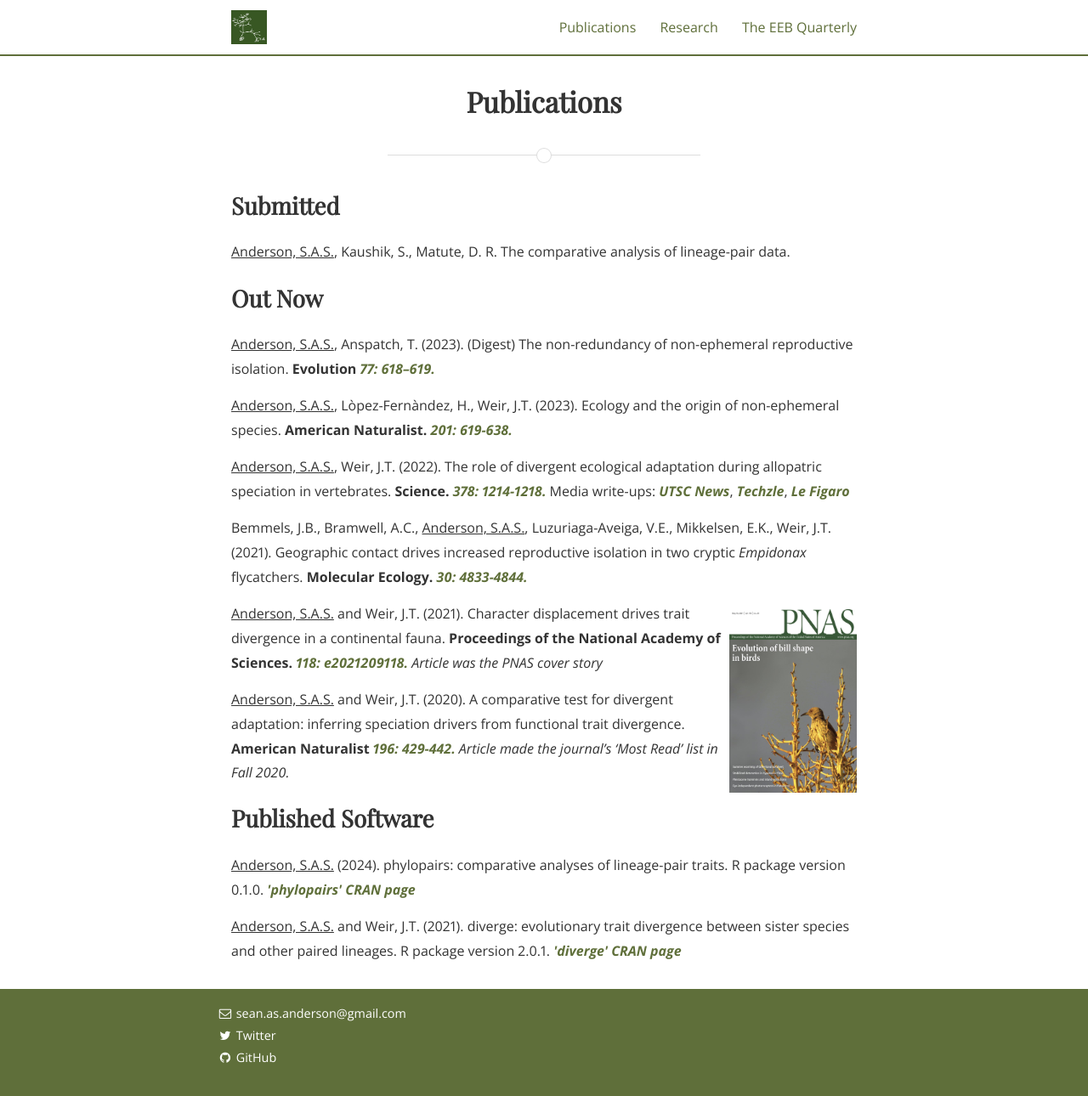
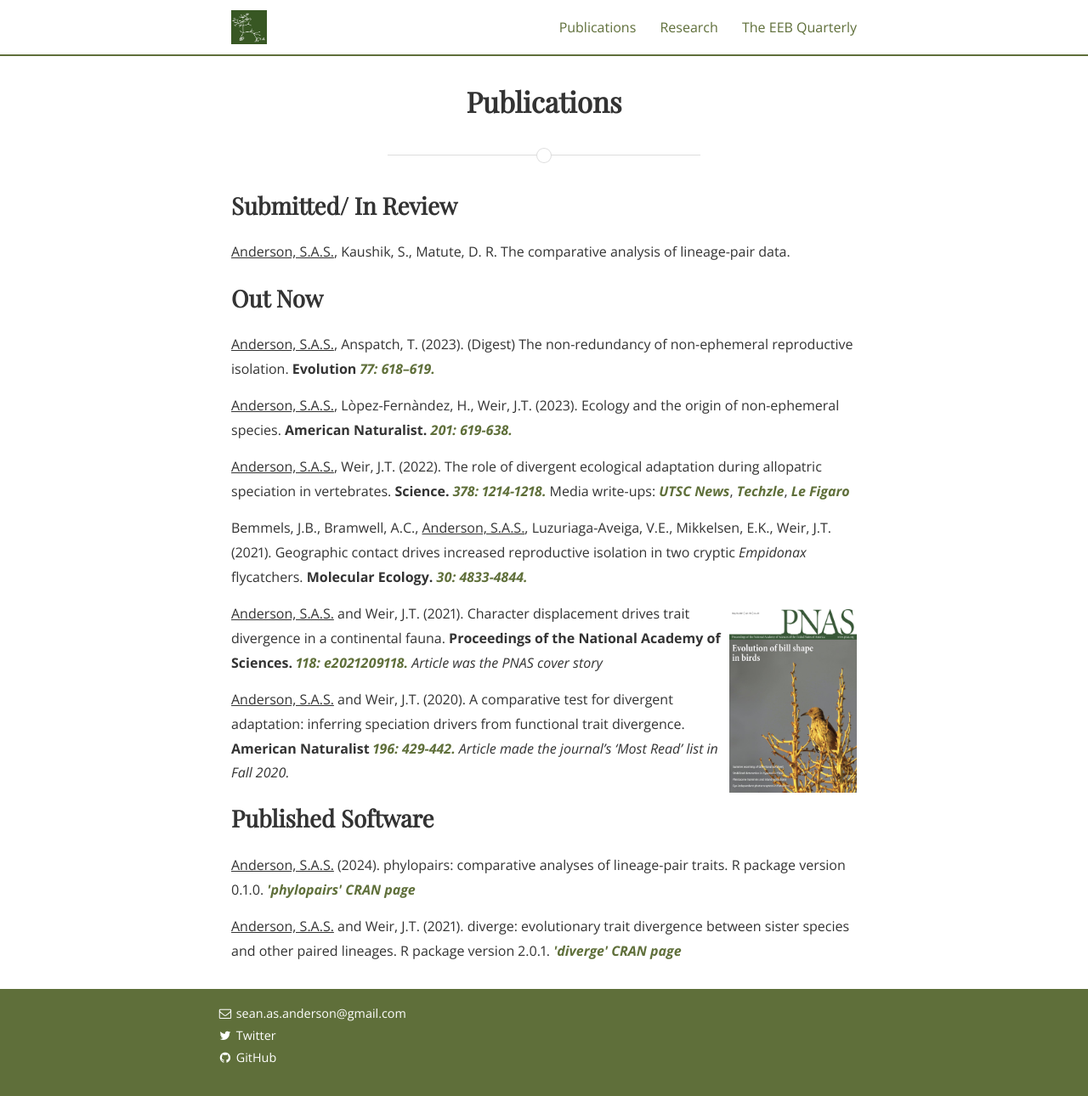
Before and after one commit to SeanASAnderson/SeanASAnderson.github.io, a Jekyll site: the page built from publications2.md, in a window 1280 px wide and 1290 px high. Shown: the whole window at 85% size. Built offline with Jekyll 4.4.1, drawn with Linux system fonts in a browser that asks for light colours; nearby versions of some CDN libraries; some web fonts are replaced.

Commit message:
submission

```diff
--- a/publications2.md
+++ b/publications2.md
@@ -11,7 +11,7 @@ img {
 }
 </style>
 
-<h2>Submitted</h2>
+<h2>Submitted/ In Review</h2>
 
 <p><u>Anderson, S.A.S.</u>, Kaushik, S., Matute, D. R. The comparative analysis of lineage-pair data. </p>
 
```
